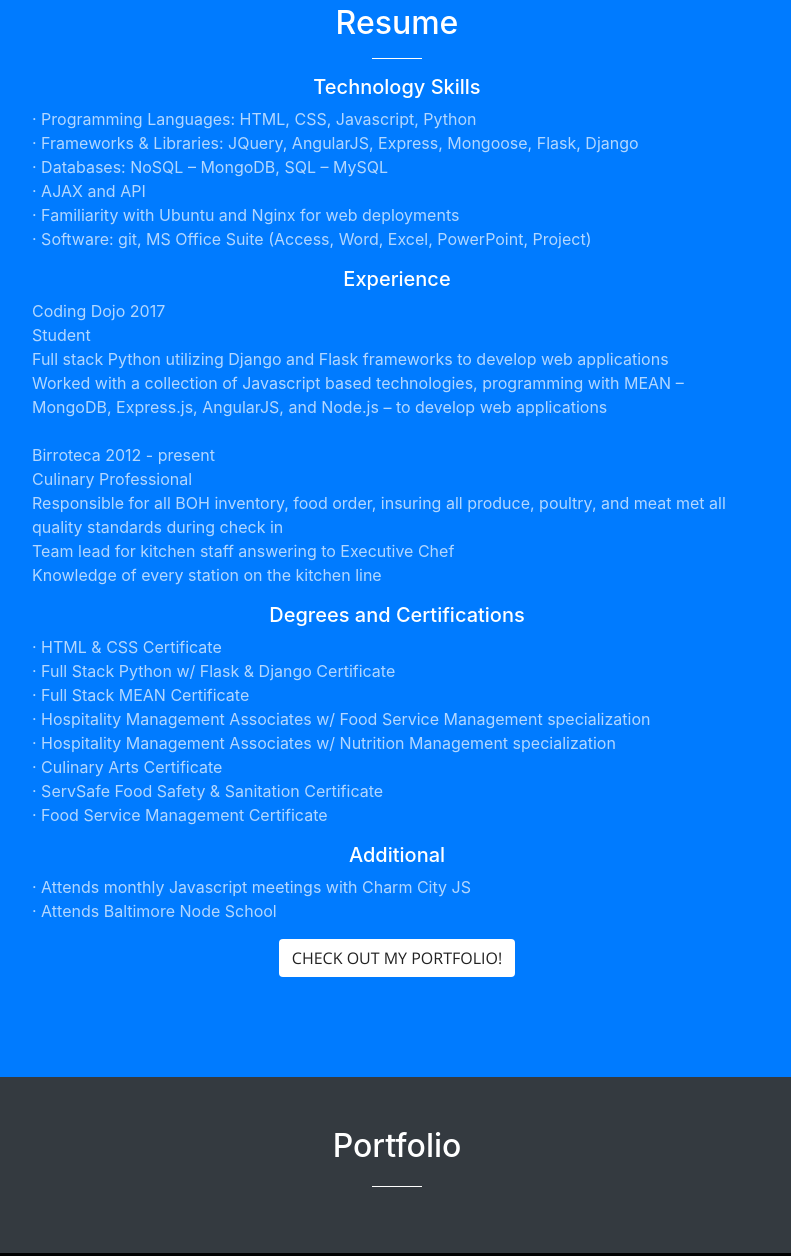
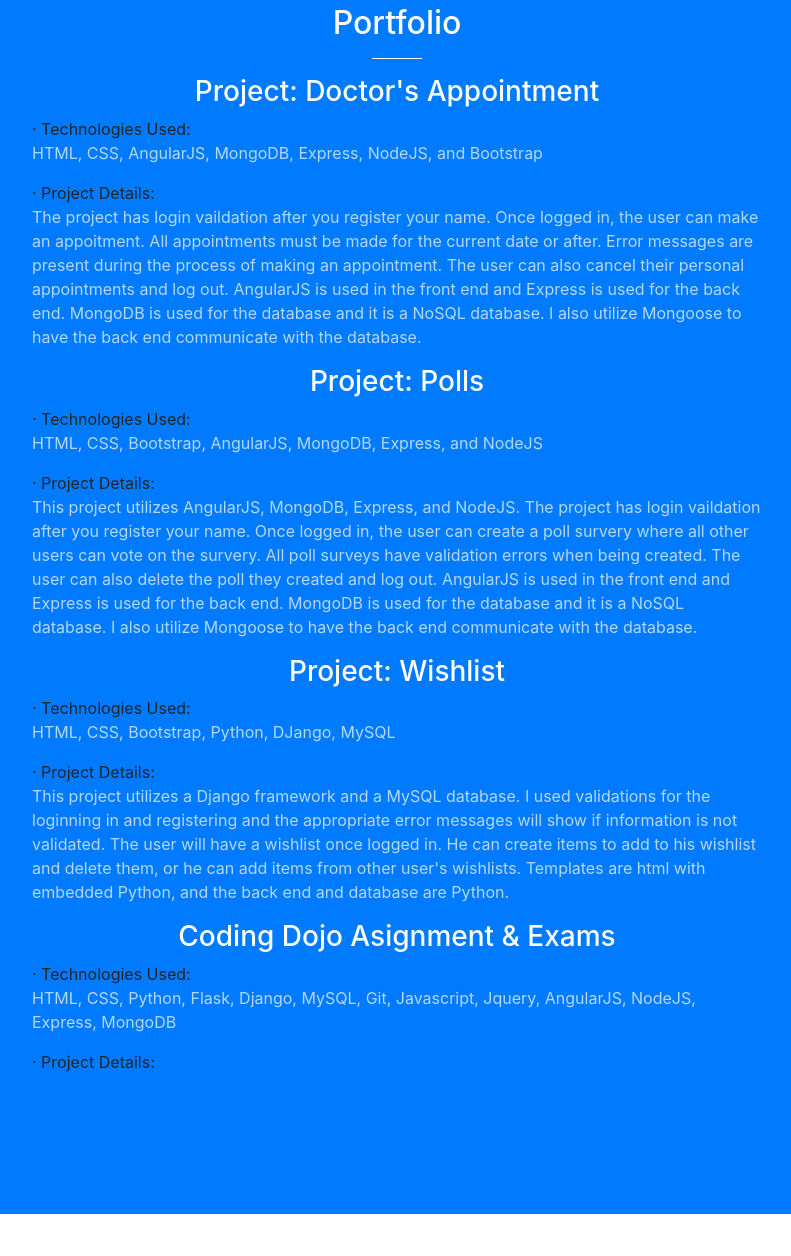
Before and after one commit to che607/che607.github.io, a website with bundled scripts: page index.html in a window 1280 px wide. Shown: the part 896-2152 px from the top of the page, without its empty margins (243-1034 px from the left). Built offline with nearby package versions, Linux system fonts and the light colour scheme.

Commit message:
changed around alot

```diff
--- a/css/creative.css
+++ b/css/creative.css
@@ -52,6 +52,10 @@
 
 .text-faded {
   color: rgba(255, 255, 255, 0.7); }
+
+.colorBlack{
+  color: black;
+}
 
 section {
   padding: 100px 0; }
--- a/index.html
+++ b/index.html
@@ -8,7 +8,7 @@
     <meta name="description" content="">
     <meta name="author" content="">
 
-    <title>Ricardo Figueroa</title>
+    <title>Che Figueroa</title>
 
     <!-- Bootstrap core CSS -->
     <link href="vendor/bootstrap/css/bootstrap.min.css" rel="stylesheet">
@@ -38,13 +38,13 @@
         <div class="collapse navbar-collapse" id="navbarResponsive">
           <ul class="navbar-nav ml-auto">
             <li class="nav-item">
-              <a class="nav-link js-scroll-trigger" href="#about">Resume</a>
+              <a class="nav-link js-scroll-trigger" href="https://drive.google.com/file/d/1IGKygVGhsLVk9KXvZ_vhvtwLdoy5Pe4R/view?usp=sharing">Resume</a>
             </li>
-            <!-- <li class="nav-item">
-              <a class="nav-link js-scroll-trigger" href="#services">Services</a>
-            </li> -->
             <li class="nav-item">
-              <a class="nav-link js-scroll-trigger" href="#portfolio">Portfolio</a>
+              <a class="nav-link js-scroll-trigger" href="#about">Portfolio</a>
+            </li>
+            <li class="nav-item">
+              <a class="nav-link js-scroll-trigger" href="https://che607.wordpress.com">Blog</a>
             </li>
             <li class="nav-item">
               <a class="nav-link js-scroll-trigger" href="#contact">Contact</a>
@@ -57,10 +57,10 @@
     <header class="masthead">
       <div class="header-content">
         <div class="header-content-inner">
-          <h1 id="homeHeading">Ricardo Figueroa</h1>
+          <h1 id="homeHeading">Che Figueroa</h1>
           <hr>
-          <p>I have worked for the past 5 years as a Sous Chef/Culinary Professional, and I have over 15 years of experience in full service industry kitchens.  I have currently acquired a passion for computer programming.  I have attended Coding Dojo and have obtained computer programming certificates in HTML/CSS web design, full stack Python using Django and Flask frame works, and full stack MEAN:  Mongoose, Express, AngularJS, Node.JS.</p>
-          <a class="btn btn-primary btn-xl js-scroll-trigger" href="#about">Find Out More</a>
+          <p>Hello, my name is Che and I have worked for the past 5 years as a Sous Chef/Culinary Professional, and I have over 15 years of experience in full service industry kitchens. I have currently acquired a passion for computer programming. I have attended Coding Dojo and have obtained computer programming experience in HTML/CSS web design, full stack Python using Django and Flask frame works, and full stack MEAN: Mongoose, Express, AngularJS, Node.JS. I enjoy creating web sites and applications that are engaging and provide useful information to the end user. My tools of choice are HTML, CSS, and Javascript, but I can also build with the full stack utilizing skills like Node.js, MySQL, NoSQL, MongoDB, and Python utilizing both Django and Flask frameworks. I enjoy improving sites and applications and constantly find websites that need a facelift, especially those geared toward nonprofits. You can find me at meetups to stay up to date with the latest technologies in the industry.</p>
+          <a class="btn btn-primary btn-xl js-scroll-trigger" href="#about">Check out my portfolio!</a>
         </div>
       </div>
     </header>
@@ -69,45 +69,44 @@
       <div class="container">
         <div class="row">
           <div class="col-lg-8 mx-auto">
-            <h2 class="section-heading text-white text-center">Resume</h2>
+            <h2 class="section-heading text-white text-center">Portfolio</h2>
             <hr class="light">
-            <h5 class="section-heading text-white text-center">Technology Skills</h2>
-            <p class="text-faded">·	Programming Languages:  HTML, CSS, Javascript, Python<br>
-                                  ·	Frameworks & Libraries:   JQuery, AngularJS, Express, Mongoose, Flask, Django<br>
-                                  ·	Databases:  NoSQL – MongoDB, SQL – MySQL<br>
-                                  ·	AJAX and API<br>
-                                  ·	Familiarity with Ubuntu and Nginx for web deployments<br>
-                                  ·	Software: git, MS Office Suite (Access, Word, Excel, PowerPoint, Project)<br></p>
-            <h5 class="section-heading text-white text-center">Experience</h2>
-            <p class="text-faded">Coding Dojo 2017<br>
-                                  Student<br>
-                                  Full stack Python utilizing Django and Flask frameworks to develop web applications<br>
-                                  Worked with a collection of Javascript based technologies, programming with MEAN – MongoDB, Express.js, AngularJS, and Node.js – to develop web applications<br>
-                                  <br>
-                                  Birroteca 2012 - present<br>
-                                  Culinary Professional<br>
-                                  Responsible for all BOH inventory, food order, insuring all produce, poultry, and meat met all quality standards during check in<br>
-                                  Team lead for kitchen staff answering to Executive Chef<br>
-                                  Knowledge of every station on the kitchen line<br></p>
-            <h5 class="section-heading text-white text-center">Degrees and Certifications</h2>
-            <p class="text-faded">·	HTML & CSS Certificate<br>
-                                  ·	Full Stack Python w/ Flask & Django Certificate<br>
-                                  ·	Full Stack MEAN Certificate<br>
-                                  ·	Hospitality Management Associates w/ Food Service Management specialization<br>
-                                  ·	Hospitality Management Associates w/ Nutrition Management specialization<br>
-                                  ·	Culinary Arts Certificate<br>
-                                  ·	ServSafe Food Safety & Sanitation Certificate<br>
-                                  ·	Food Service Management Certificate<br></p>
-            <h5 class="section-heading text-white text-center">Additional</h2>
-            <p class="text-faded">·	Attends monthly Javascript meetings with Charm City JS<br>
-                                  ·	Attends Baltimore Node School</p>
-            <center><a class="btn btn-default btn-xl js-scroll-trigger" href="#portfolio">Check out my portfolio!</a></center>
+            <h3 class="section-heading text-white text-center">Project:  Doctor's Appointment</h3>
+            <span class="colorBlack">·	Technologies Used:</span>
+            <p class="text-faded">  HTML, CSS, AngularJS, MongoDB, Express, NodeJS, and Bootstrap<br></p>
+            <span class="colorBlack">·	Project Details:</span>
+            <p class="text-faded">  The project has login vaildation after you register your name.  Once logged in, the user
+                                  can make an appoitment.  All appointments must be made for the current date or after.  Error messages are present
+                                  during the process of making an appointment.  The user can also cancel their personal appointments and log out.  AngularJS is used
+                                  in the front end and Express is used for the back end.  MongoDB is used for the database and it is a NoSQL database.  I also utilize Mongoose to have the back end
+                                  communicate with the database.<br></p>
+            <h3 class="section-heading text-white text-center">Project:  Polls</h3>
+            <span class="colorBlack">·	Technologies Used:</span>
+            <p class="text-faded">  HTML, CSS, Bootstrap, AngularJS, MongoDB, Express, and NodeJS<br></p>
+            <span class="colorBlack">·	Project Details:</span>
+            <p class="text-faded">This project utilizes AngularJS, MongoDB, Express, and NodeJS.  The project has login vaildation after you register your name.  Once logged in, the user
+                                    can create a poll survery where all other users can vote on the survery.  All poll surveys have validation errors when being created.  The user can also
+                                    delete the poll they created and log out.  AngularJS is used in the front end and Express is used for the back end. MongoDB is used for the database and it
+                                    is a NoSQL database. I also utilize Mongoose to have the back end communicate with the database.<br></p>
+            <h3 class="section-heading text-white text-center">Project:  Wishlist</h3>
+            <span class="colorBlack">·	Technologies Used:</span>
+            <p class="text-faded">HTML, CSS, Bootstrap, Python, DJango, MySQL<br></p>
+            <span class="colorBlack">·	Project Details:</span>
+            <p class="text-faded">This project utilizes a Django framework and a MySQL database.  I used validations for the loginning
+            in and registering and the appropriate error messages will show if information is not validated.  The user will have a wishlist
+            once logged in.  He can create items to add to his wishlist and delete them, or he can add items from other user's wishlists.  Templates are html
+            with embedded Python, and the back end and database are Python.<br></p>
+            <h3 class="section-heading text-white text-center">Coding Dojo Asignment & Exams</h3>
+            <span class="colorBlack">·	Technologies Used:</span>
+            <p class="text-faded">HTML, CSS, Python, Flask, Django, MySQL, Git, Javascript, Jquery, AngularJS, NodeJS, Express, MongoDB<br></p>
+            <span class="colorBlack">·	Project Details:</span>
+            <p class="text-faded"><br></p>
           </div>
         </div>
       </div>
     </section>
 
-    <section class="p-0" id="portfolio">
+    <!-- <section class="p-0" id="portfolio">
       <div class="call-to-action bg-dark">
         <div class="container text-center">
           <h2>Portfolio</h2>
@@ -220,7 +219,7 @@
           </div>
         </div>
       </div>
-    </section>
+    </section> -->
 
     <!-- <div class="call-to-action bg-dark">
       <div class="container text-center">
@@ -240,15 +239,20 @@
         </div>
         <div class="row">
           <div class="col-lg-4 ml-auto text-center">
-            <i class="fa fa-phone fa-3x sr-contact"></i>
-            <p>410-972-8948</p>
+            <a href="https://www.linkedin.com/in/chefigueroa/"><img src="img/portfolio/thumbnails/linkedin1.png" alt="linkedin"></a>
           </div>
           <div class="col-lg-4 mr-auto text-center">
+            <a href="mailto:che607@yahoo.com"><img src="img/portfolio/thumbnails/email.png" alt="email"></a>
+            <p>
+              <a href="mailto:che607@yahoo.com">che607@yahoo.com</a>
+            </p>
+          </div>
+          <!-- <div class="col-lg-4 mr-auto text-center">
             <i class="fa fa-envelope-o fa-3x sr-contact"></i>
             <p>
               <a href="mailto:your-che607@yahoo.com">che607@yahoo.com</a>
             </p>
-          </div>
+          </div> -->
         </div>
       </div>
     </section>
```
Also changed, not shown: img/portfolio/thumbnails/12633-200.png (added), img/portfolio/thumbnails/email.png (added), img/portfolio/thumbnails/linkedin1.png (added).
